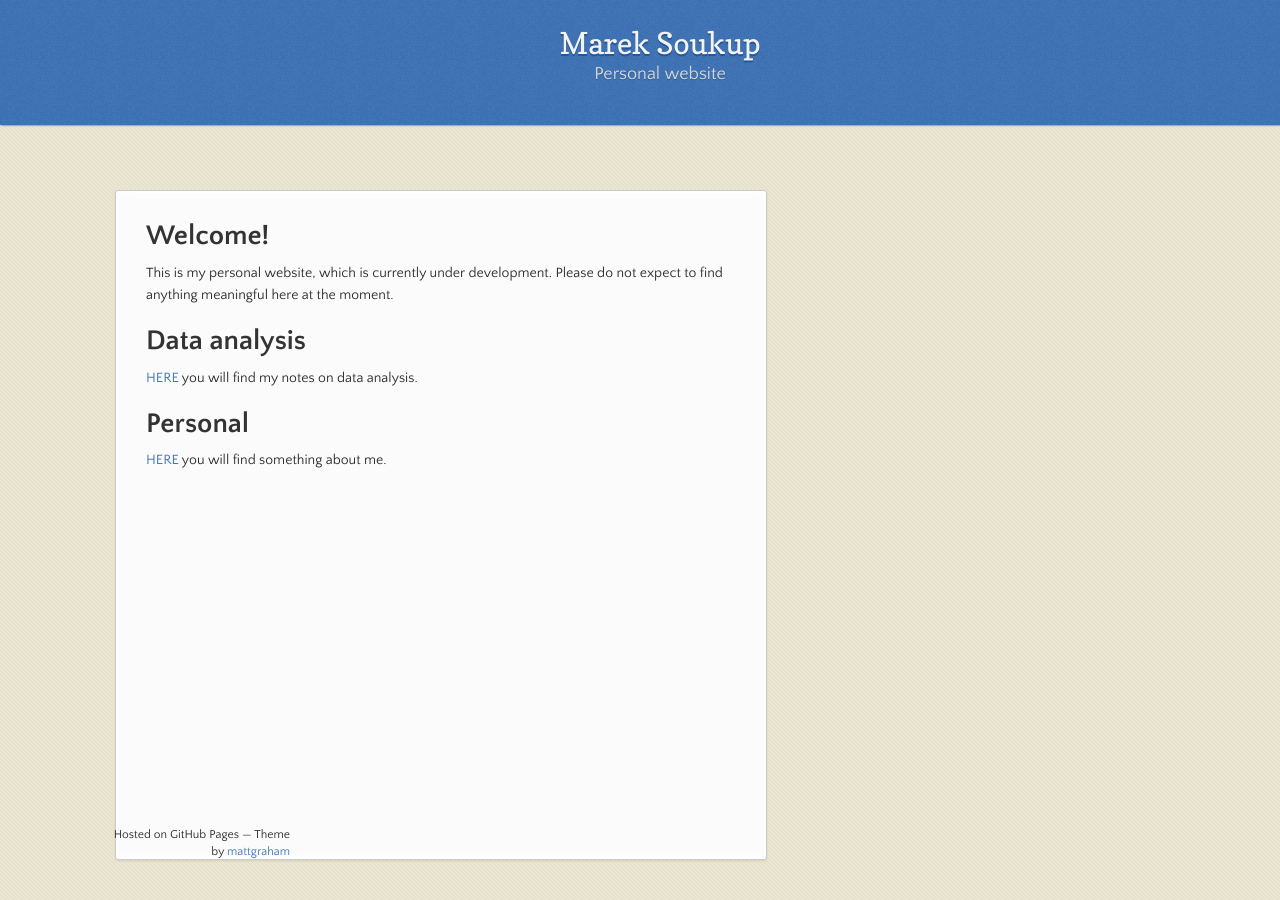
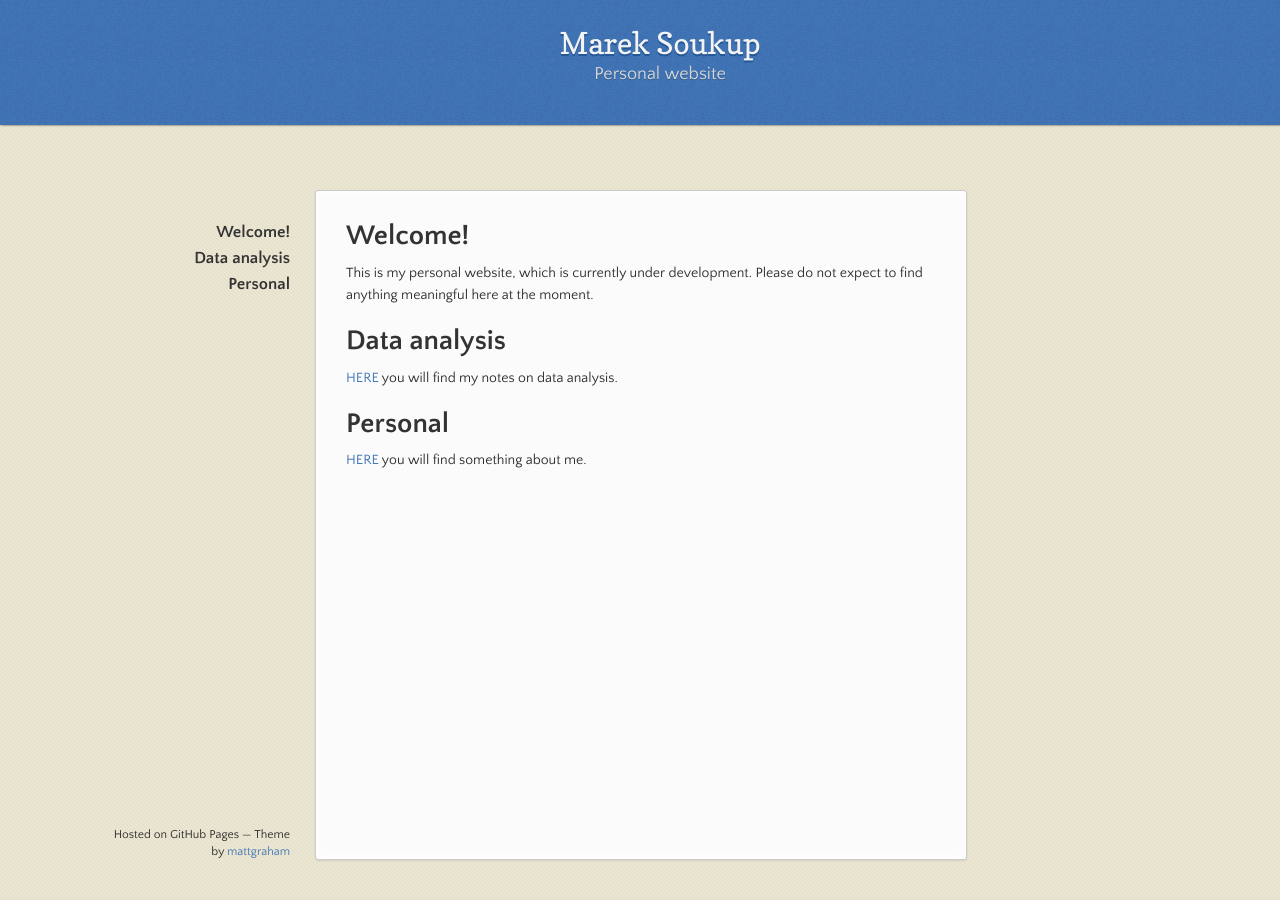
Before and after one commit to soukupmarek-edin/soukupmarek-edin.github.io, a Jekyll site: the page built from index.md, in a window 1280 px wide. Built offline with Jekyll 4.4.1, drawn with Linux system fonts in a browser that asks for light colours; Markdown is read by kramdown in place of the engine named in the settings; our own code applies the rules of GitHub Pages for plain Markdown files.

Commit message:
Update jekyll-theme-leap-day.scss

```diff
--- a/_sass/jekyll-theme-leap-day.scss
+++ b/_sass/jekyll-theme-leap-day.scss
@@ -70,7 +70,7 @@ strong {
 }
 
 .wrapper {
-  width:1050px;
+  width:650px;
   margin:0 auto;
   position:relative;
 }
```
